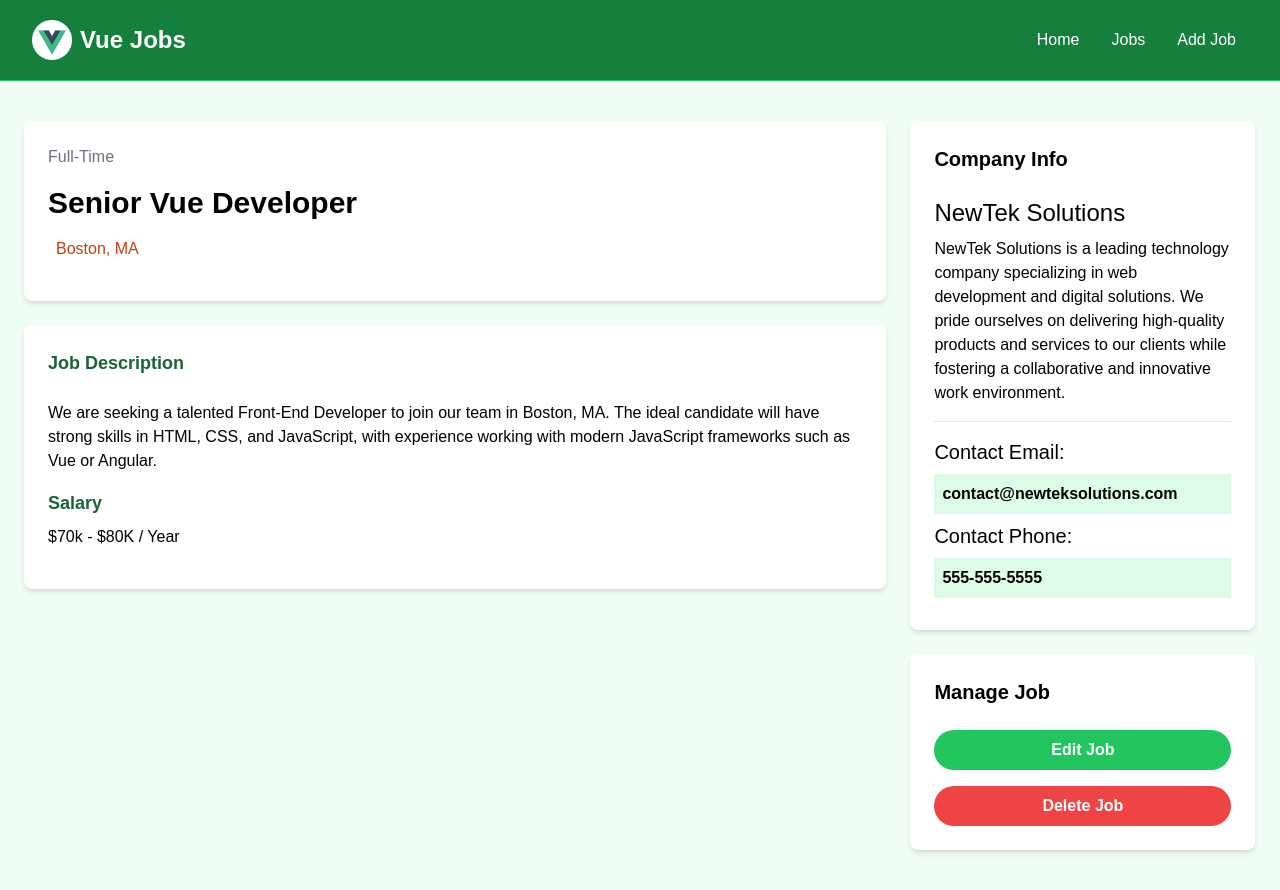
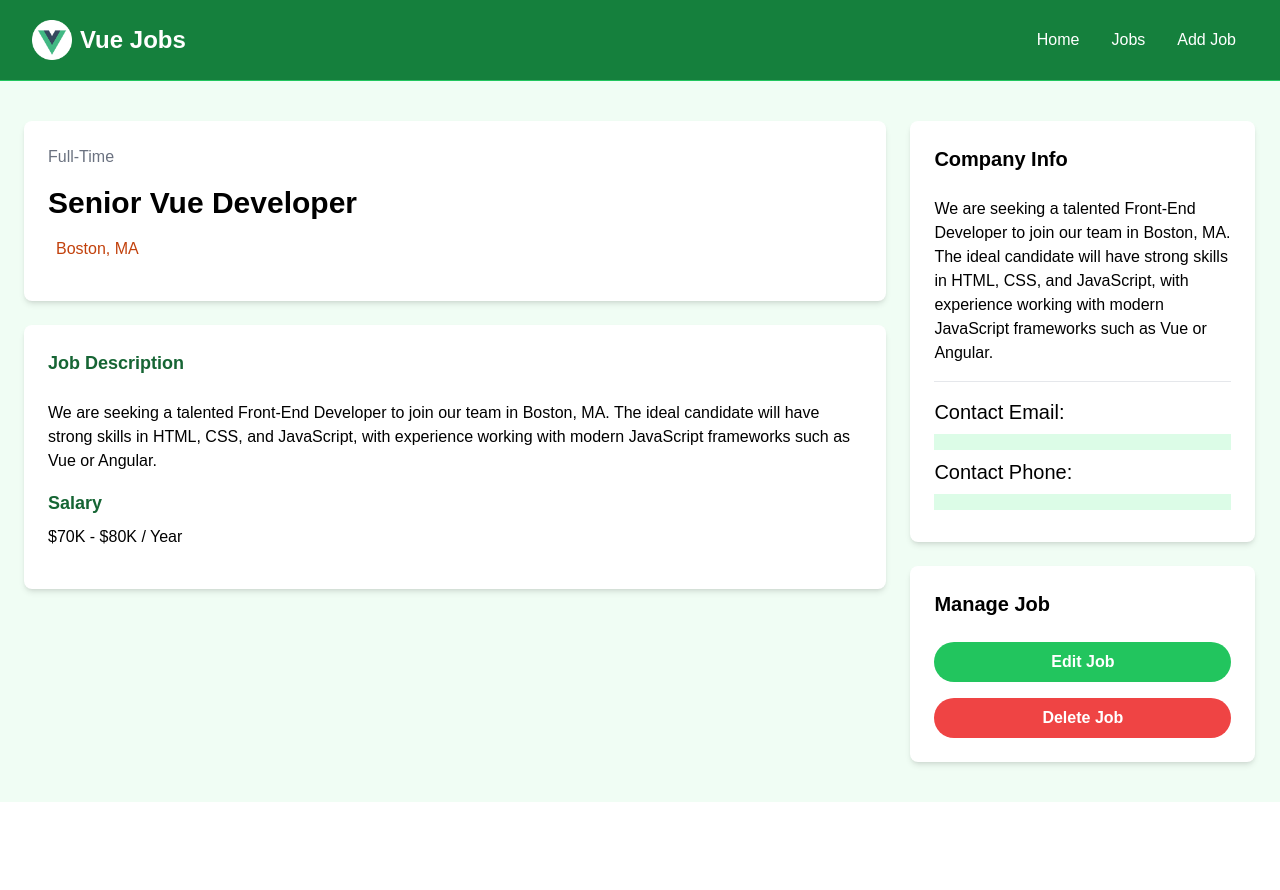
Before and after one commit to ivan119/vue_3_jobs_app_2024, a Vue app: page /jobs/1 in a window 1280 px wide. After the commit the page ends 802 px from the top, so only its background shows below. Built offline with nearby package versions, Linux system fonts and the light colour scheme; data requests are answered from the project's data file.

Commit message:
feat: dynamic job fetching/bindings

```diff
--- a/src/components/JobListings.vue
+++ b/src/components/JobListings.vue
@@ -28,7 +28,7 @@ onMounted(async () => {
   <section class="bg-blue-50 px-4 py-10">
     <div class="container-xl lg:container m-auto text-center">
       <h2 class="text-3xl font-bold text-green-500 mb-6">Browse Jobs</h2>
-      <div v-if="state.isLoading" class="text-clip py-6">
+      <div v-if="state.isLoading" class="text-center py-6">
         <PulseLoader :loading="state.isLoading" />
       </div>
       <div v-else class="grid grid-cols-1 md:grid-cols-3 gap-6">
--- a/src/views/JobView.vue
+++ b/src/views/JobView.vue
@@ -1,21 +1,47 @@
-<script setup></script>
+<script setup>
+import PulseLoader from 'vue-spinner/src/PulseLoader.vue'
+import axios from 'axios'
+import { reactive, onMounted } from 'vue'
+import { useRoute, RouterLink } from 'vue-router'
+
+const route = useRoute()
+
+const jobId = route.params.id
+
+const state = reactive({
+  job: {},
+  isLoading: true,
+})
+
+onMounted(async () => {
+  try {
+    const response = await axios.get(`http://localhost:5000/jobs/${jobId}`)
+    state.job = response.data
+  } catch (e) {
+    console.log('Error fetching job', e)
+  } finally {
+    state.isLoading = false
+    console.log(state)
+  }
+})
+</script>
 <template>
-  <section class="bg-green-50">
+  <section v-if="!state.isLoading" class="bg-green-50">
     <div class="container m-auto py-10 px-6">
       <div class="grid grid-cols-1 md:grid-cols-70/30 w-full gap-6">
         <main>
           <div
             class="bg-white p-6 rounded-lg shadow-md text-center md:text-left"
           >
-            <div class="text-gray-500 mb-4">Full-Time</div>
-            <h1 class="text-3xl font-bold mb-4">Senior Vue Developer</h1>
+            <div class="text-gray-500 mb-4">{{ state.job.type }}</div>
+            <h1 class="text-3xl font-bold mb-4">{{ state.job.title }}</h1>
             <div
               class="text-gray-500 mb-4 flex align-middle justify-center md:justify-start"
             >
               <i
                 class="fa-solid fa-location-dot text-lg text-orange-700 mr-2"
               ></i>
-              <p class="text-orange-700">Boston, MA</p>
+              <p class="text-orange-700">{{ state.job.location }}</p>
             </div>
           </div>
 
@@ -25,15 +51,12 @@
             </h3>
 
             <p class="mb-4">
-              We are seeking a talented Front-End Developer to join our team in
-              Boston, MA. The ideal candidate will have strong skills in HTML,
-              CSS, and JavaScript, with experience working with modern
-              JavaScript frameworks such as Vue or Angular.
+              {{ state.job.description }}
             </p>
 
             <h3 class="text-green-800 text-lg font-bold mb-2">Salary</h3>
 
-            <p class="mb-4">$70k - $80K / Year</p>
+            <p class="mb-4">{{ state.job.salary }} / Year</p>
           </div>
         </main>
 
@@ -43,13 +66,10 @@
           <div class="bg-white p-6 rounded-lg shadow-md">
             <h3 class="text-xl font-bold mb-6">Company Info</h3>
 
-            <h2 class="text-2xl">NewTek Solutions</h2>
+            <h2 class="text-2xl">{{ state.job.name }}</h2>
 
             <p class="my-2">
-              NewTek Solutions is a leading technology company specializing in
-              web development and digital solutions. We pride ourselves on
-              delivering high-quality products and services to our clients while
-              fostering a collaborative and innovative work environment.
+              {{ state.job.description }}
             </p>
 
             <hr class="my-4" />
@@ -57,12 +77,14 @@
             <h3 class="text-xl">Contact Email:</h3>
 
             <p class="my-2 bg-green-100 p-2 font-bold">
-              contact@newteksolutions.com
+              {{ state.job.contactEmail }}
             </p>
 
             <h3 class="text-xl">Contact Phone:</h3>
 
-            <p class="my-2 bg-green-100 p-2 font-bold">555-555-5555</p>
+            <p class="my-2 bg-green-100 p-2 font-bold">
+              {{ state.job.contactPhone }}
+            </p>
           </div>
 
           <!-- Manage -->
@@ -83,4 +105,7 @@
       </div>
     </div>
   </section>
+  <div v-else class="text-center py-6">
+    <PulseLoader :loading="state.isLoading" />
+  </div>
 </template>
```
